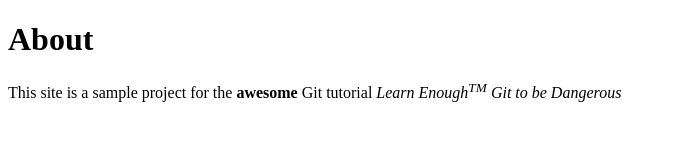
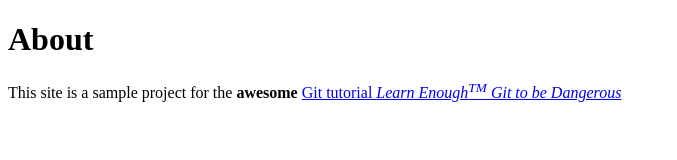
Before and after one commit to katpoetry/website, a plain HTML site: page about.html in a window 1280 px wide. Shown: the whole page, without its empty margins (0-677 px from the left). Drawn offline with Linux system fonts and the light colour scheme.

Commit message:
Add link to tutorial title

```diff
--- a/about.html
+++ b/about.html
@@ -7,6 +7,7 @@
     <body>
         <h1>About</h1>
         <p>This site is a sample project for the <strong>awesome</strong>
-        Git tutorial <em>Learn Enough<sup>TM</sup> Git to be Dangerous</em></p>
+            <a href= "http://learnenough.com/git-tutorial" > Git tutorial <em>Learn Enough<sup>TM</sup> Git to be Dangerous</em></a>
+        </p>
     </body>
 </html>
```
